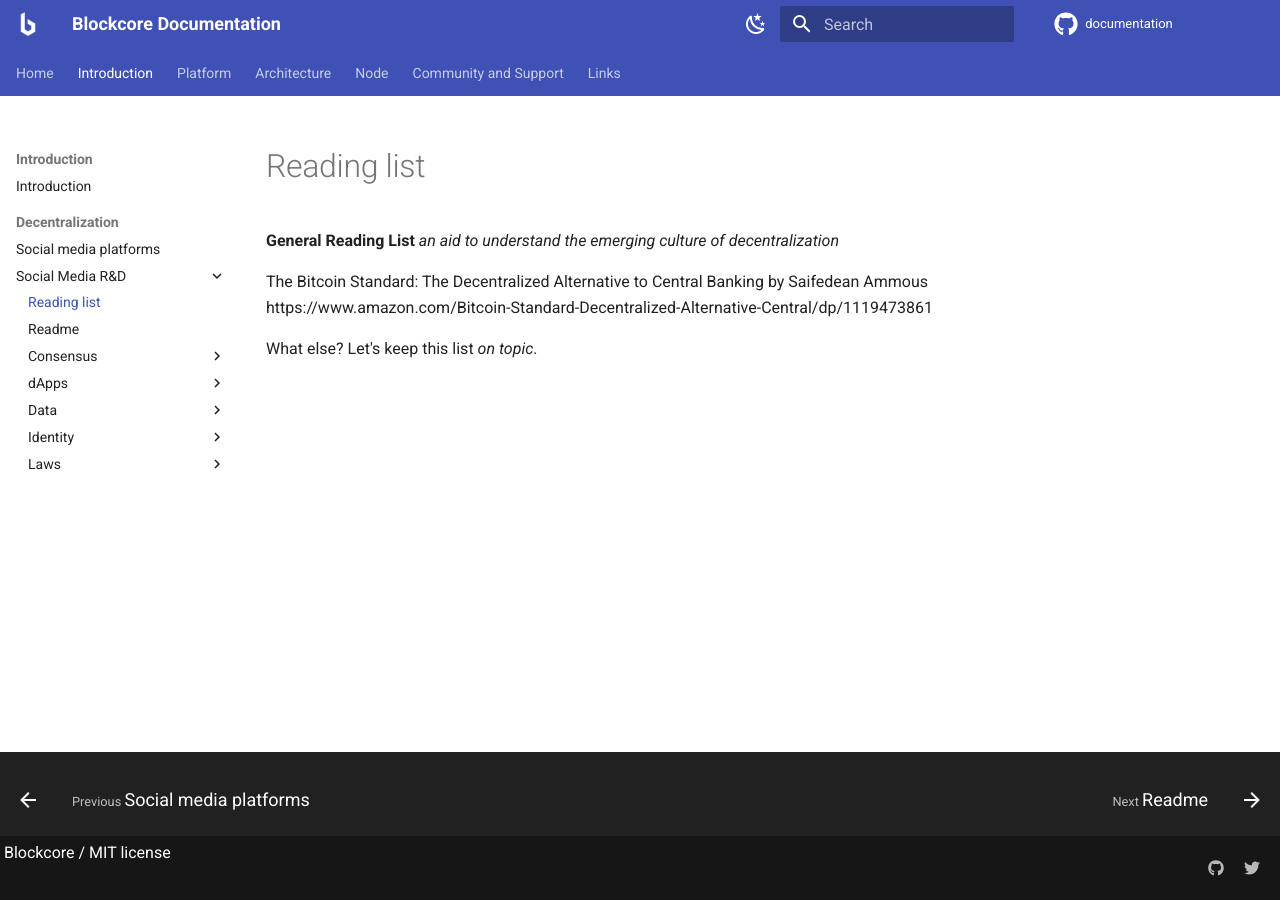
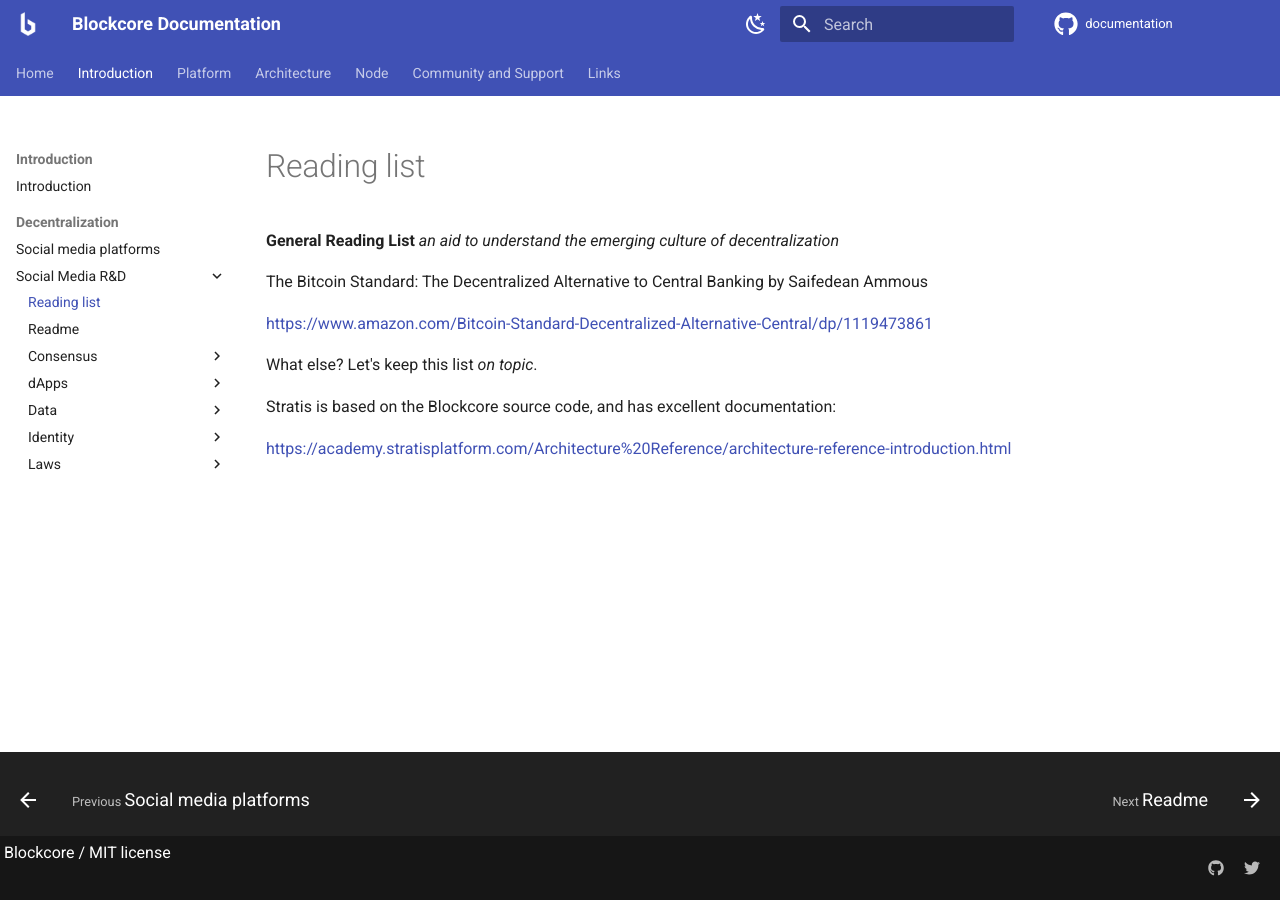
Before and after one commit to block-core/documentation, an MkDocs documentation site: the page built from docs/decentralization/social-media/research-and-design/reading-list.md, in a window 1280 px wide. Built offline with MkDocs 1.6.1 and Material for MkDocs 9.7.7, drawn with Linux system fonts in a browser that asks for light colours; comment, search, counter and statistics services are not loaded.

Commit message:
fixup links

```diff
--- a/docs/decentralization/social-media/research-and-design/reading-list.md
+++ b/docs/decentralization/social-media/research-and-design/reading-list.md
@@ -2,6 +2,11 @@
 *an aid to understand the emerging culture of decentralization*
 
 The Bitcoin Standard: The Decentralized Alternative to Central Banking by Saifedean Ammous
-https://www.amazon.com/Bitcoin-Standard-Decentralized-Alternative-Central/dp/1119473861
+
+<a href="https://www.amazon.com/Bitcoin-Standard-Decentralized-Alternative-Central/dp/1119473861">https://www.amazon.com/Bitcoin-Standard-Decentralized-Alternative-Central/dp/1119473861</a>
 
 What else? Let's keep this list *on topic*.
+
+Stratis is based on the Blockcore source code, and has excellent documentation:
+
+<a href="https://academy.stratisplatform.com/Architecture%20Reference/architecture-reference-introduction.html">https://academy.stratisplatform.com/Architecture%20Reference/architecture-reference-introduction.html</a>
```
